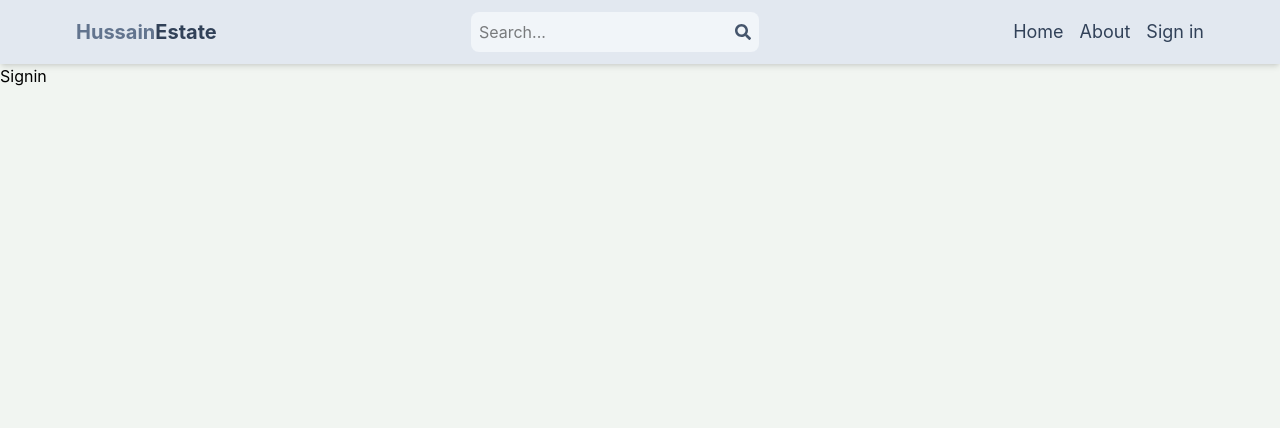
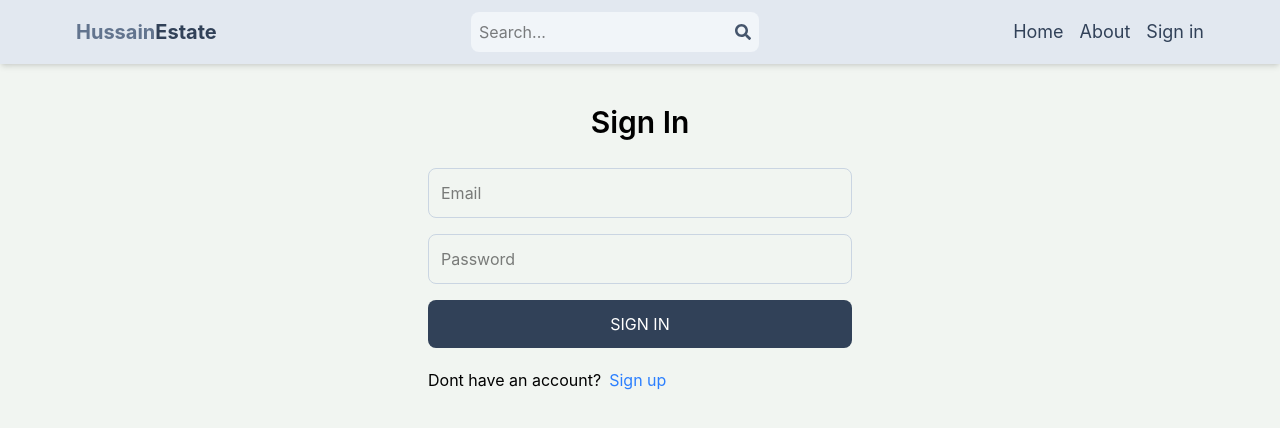
Before and after one commit to HussainAli7858/mern-real-estate, a React (Vite) app in the folder client/: page /sign-in in a window 1280 px wide. Shown: the top 428 px of the page. Built offline with nearby package versions, Linux system fonts and the light colour scheme.

Commit message:
complete sign in page UI and functionality

```diff
--- a/client/src/pages/Signin.jsx
+++ b/client/src/pages/Signin.jsx
@@ -1,7 +1,58 @@
-import React from 'react'
+import React, { useState } from 'react'
+import { Link, useNavigate } from 'react-router-dom'
 
-export default function Signin() {
+export default function SignIn() {
+  const navigate = useNavigate();
+  const [formData, setFormData] = useState({})
+  const [error, setError] = useState(null)
+  const [loading, setLoading] = useState(false)
+  const handleChange = (e) => {
+    setFormData({
+      ...formData,
+      [e.target.id]: e.target.value,
+    })
+  };
+  const handleSubmit =async (e) => {
+      e.preventDefault();
+      try {
+      setLoading(true);
+      const res =await fetch("/api/auth/signin", {
+        method: "POST",
+        headers: {
+          "Content-Type": "application/json",
+        },
+        body: JSON.stringify(formData),
+        });
+        const data = await res.json();
+        if(data.success === false){
+          setError(data.message);
+          setLoading(false);
+          return;
+        }
+        setLoading(false);
+        setError(null);
+        navigate("/");
+        // console.log(data);
+      } catch (error) {
+        setLoading(false);
+        setError(error.message);
+      }
+
+  };
   return (
-    <div>Signin</div>
+    <div className='p-3 max-w-md mx-auto'>
+      <h1 className="text-3xl text-center font-semibold my-7">Sign In</h1>
+      <form onSubmit={handleSubmit} className='flex flex-col gap-4'>
+        <input type="email" placeholder="Email" className='border border-slate-300 p-3 rounded-lg' id="email" onChange={handleChange} />
+        <input type="password" placeholder="Password" className='border border-slate-300 p-3 rounded-lg' id="password" onChange={handleChange} />
+        <button disabled={loading} className='bg-slate-700 text-white p-3 rounded-lg uppercase hover:opacity-90 disabled:opacity-50'>{loading ? "Loading..." : "Sign In"}
+        </button>
+      </form>
+      <div className='flex gap-2 mt-5'>
+        <p>Dont have an account? </p>
+        <Link to="/sign-up"><span className='text-blue-500 hover:underline'>Sign up</span></Link>
+      </div>
+      {error && <p className='text-red-500 mt-3'>{error}</p>}
+    </div>
   )
 }
```
